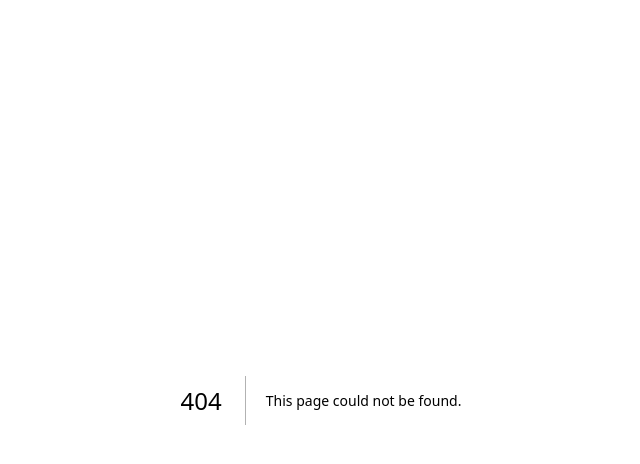
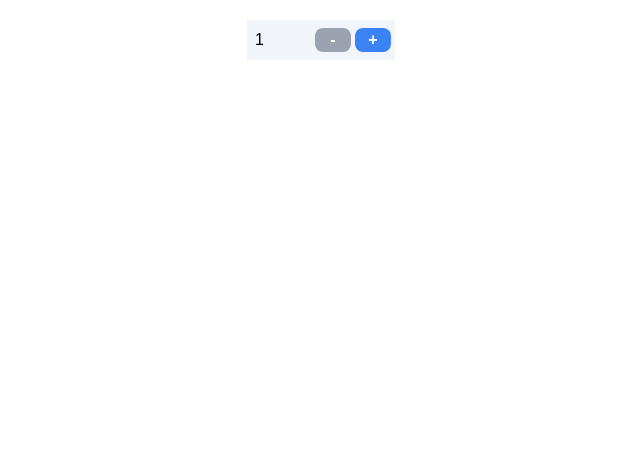
Before and after one commit to Luka-Haasdyk/cprg306-assignments, a Next.js app: page /week-4 in a window 1280 px wide. Before the commit this address had no page. Shown: the top 464 px of the page, without its empty margins (319-959 px from the left). Built offline with nearby package versions, Linux system fonts and the light colour scheme.

Commit message:
made the week-4 assignment and finished it
Created a counter used for choosing how many of a new item you want to add to the shopping list. This will be expanded upon in the week-5 assignment.

```diff
--- a/app/page.js
+++ b/app/page.js
@@ -6,6 +6,7 @@ export default function Home() {
         <h1 style={{ fontSize: 60 }}> CPRG306: Web Development 2 - Assignments </h1>
         <Link href="./week-2/" className="underline text-cyan-400 hover:text-cyan-800 block"> Week 2 Assignment </Link>
         <Link href="./week-3/" className="underline text-cyan-400 hover:text-cyan-800 block"> Week 3 Assignment </Link>
+        <Link href="./week-4/" className="underline text-cyan-400 hover:text-cyan-800 block"> Week 3 Assignment </Link>
     </main>
   );
 }
--- /dev/null
+++ b/app/week-4/new-item.js
@@ -0,0 +1,23 @@
+export default function NewItemFunction ({currentCount, incrementCounterFunction, decrementCounterFunction, resetCounterFunction}) {
+
+    let btnIncrementDisable = false;
+    let btnDecrementDisable = false;
+
+    if (currentCount >= 20) {
+        btnIncrementDisable = true;
+    }
+
+    if (currentCount <= 1) {
+        btnDecrementDisable = true;
+    }
+
+    let btnStyle = "bg-blue-500 rounded-lg px-3 ml-1 mb-1 mt-1 w-9 h-3hover:bg-blue-600 active:bg-yellow-500 disabled:bg-gray-400 text-white font-bold";
+
+    return (
+        <div className=" flex justify-center items-center bg-slate-100 p-1 text-black max-w-fit mx-auto">
+            <p className="inline-block w-14 ml-1">{currentCount}</p>
+            <button className={btnStyle} disabled={btnDecrementDisable} onClick={decrementCounterFunction} > - </button>
+            <button className={btnStyle} disabled={btnIncrementDisable} onClick={incrementCounterFunction}> + </button>
+        </div>
+    );
+};
--- /dev/null
+++ b/app/week-4/page.js
@@ -0,0 +1,31 @@
+"use client";
+import { useState } from "react";
+import NewItemFunction from "./new-item";
+
+export default function Page() {
+    const [count, setCount] = useState(1);
+
+    const incrementCounter = () => {
+      if (count < 20) {
+        setCount(count + 1);
+      }
+    };
+
+    const decrementCounter = () => {
+      if (count > 1) {
+        setCount(count - 1);
+      }
+    };
+
+    return (
+        <main className="p-5">
+            <NewItemFunction
+                currentCount={count}
+                incrementCounterFunction={incrementCounter}
+                decrementCounterFunction={decrementCounter}
+            />
+        </main>
+
+
+    )
+};
```
